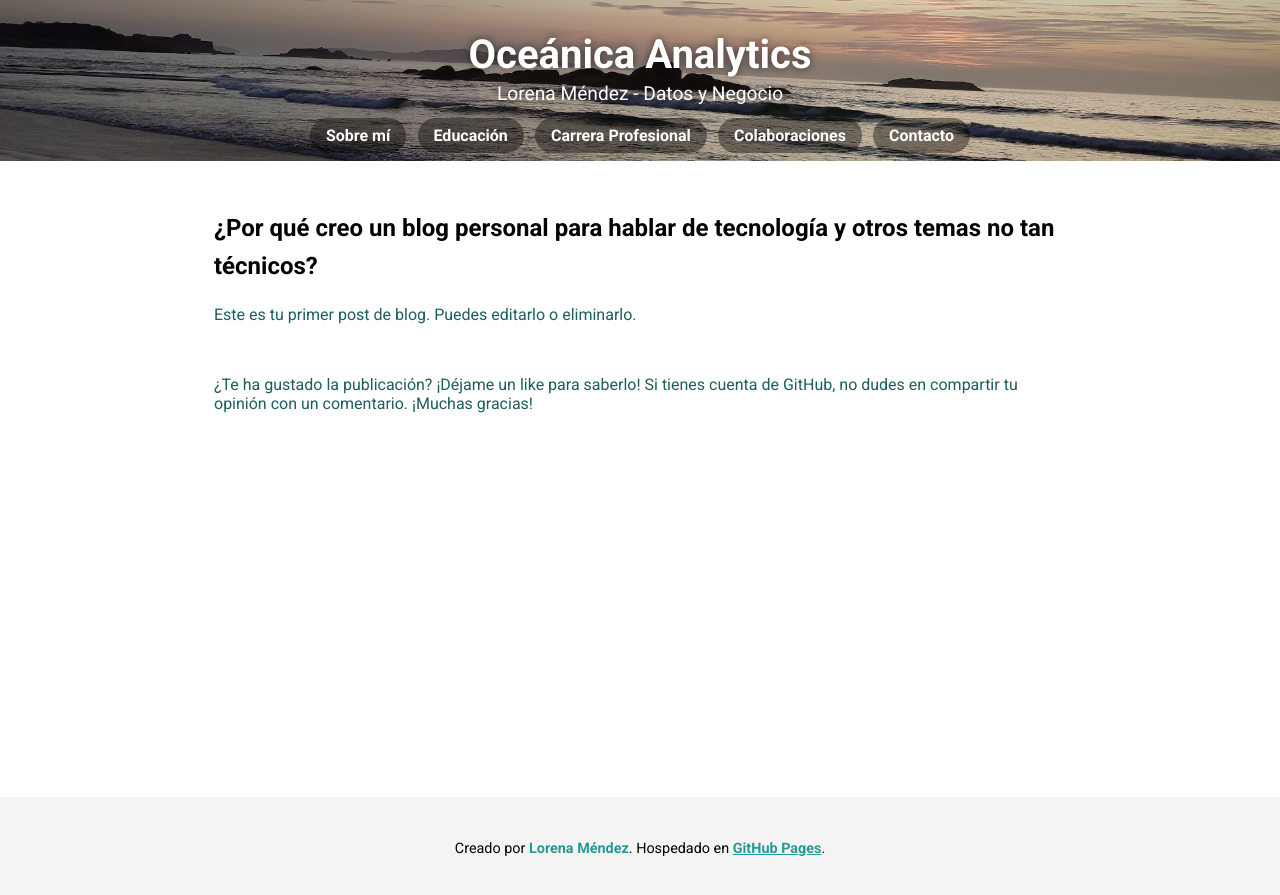
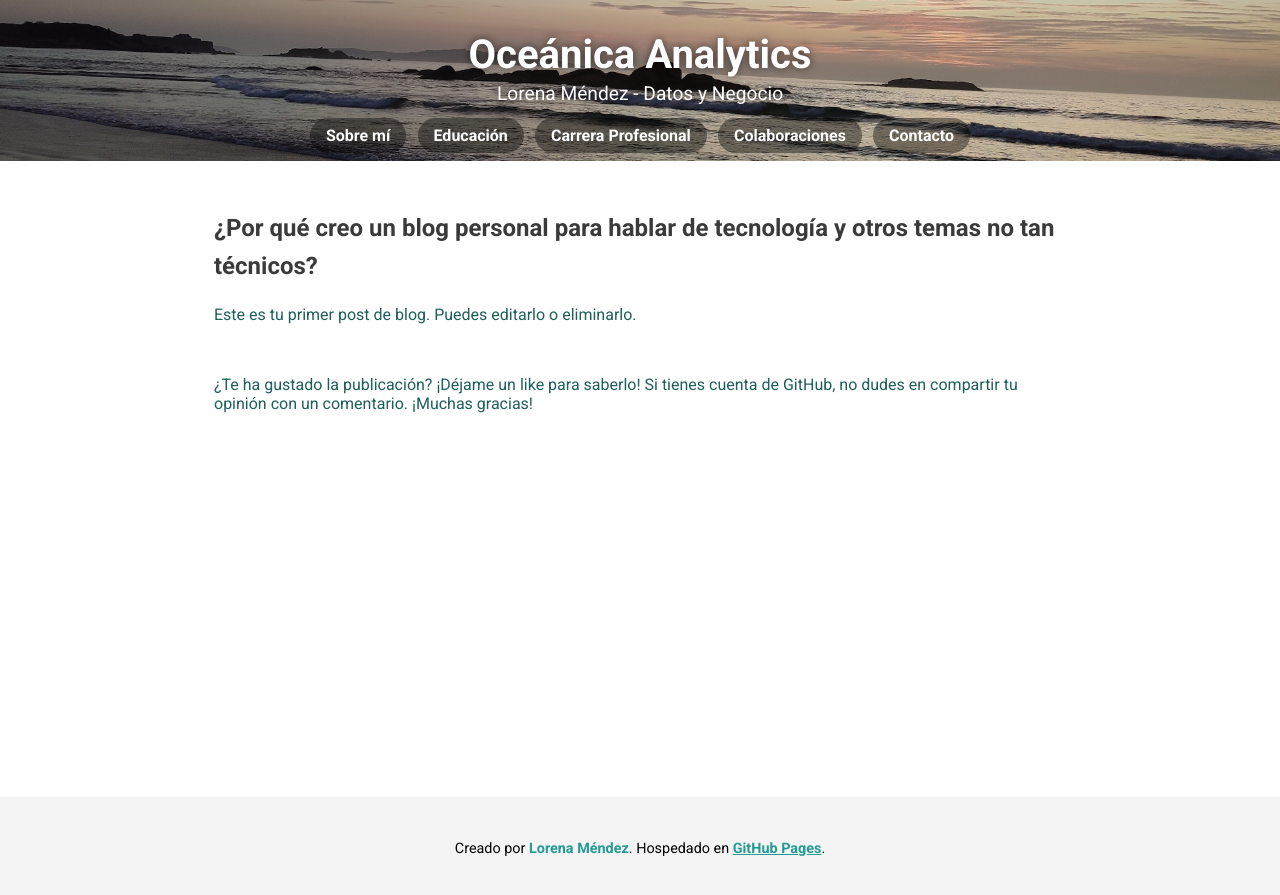
Before and after one commit to lmendezotero/lmendezotero.github.io, a Jekyll site: the page built from _posts/2025-06-26-por-que-creo-un-blog.md, in a window 1280 px wide. Shown: the top 895 px of the page. Built offline with Jekyll 4.4.1, drawn with Linux system fonts in a browser that asks for light colours; a script that is not in the unit is left out; comment, search, counter and statistics services are not loaded.

Commit message:
Update style.css

```diff
--- a/assets/css/style.css
+++ b/assets/css/style.css
@@ -362,5 +362,5 @@ body {
 
 /* Color específico para el primer título en el post */
 .post-content .post-title-single {
-  color: #000000 !important;
+  color: #3A3A3A !important;
 }
```
